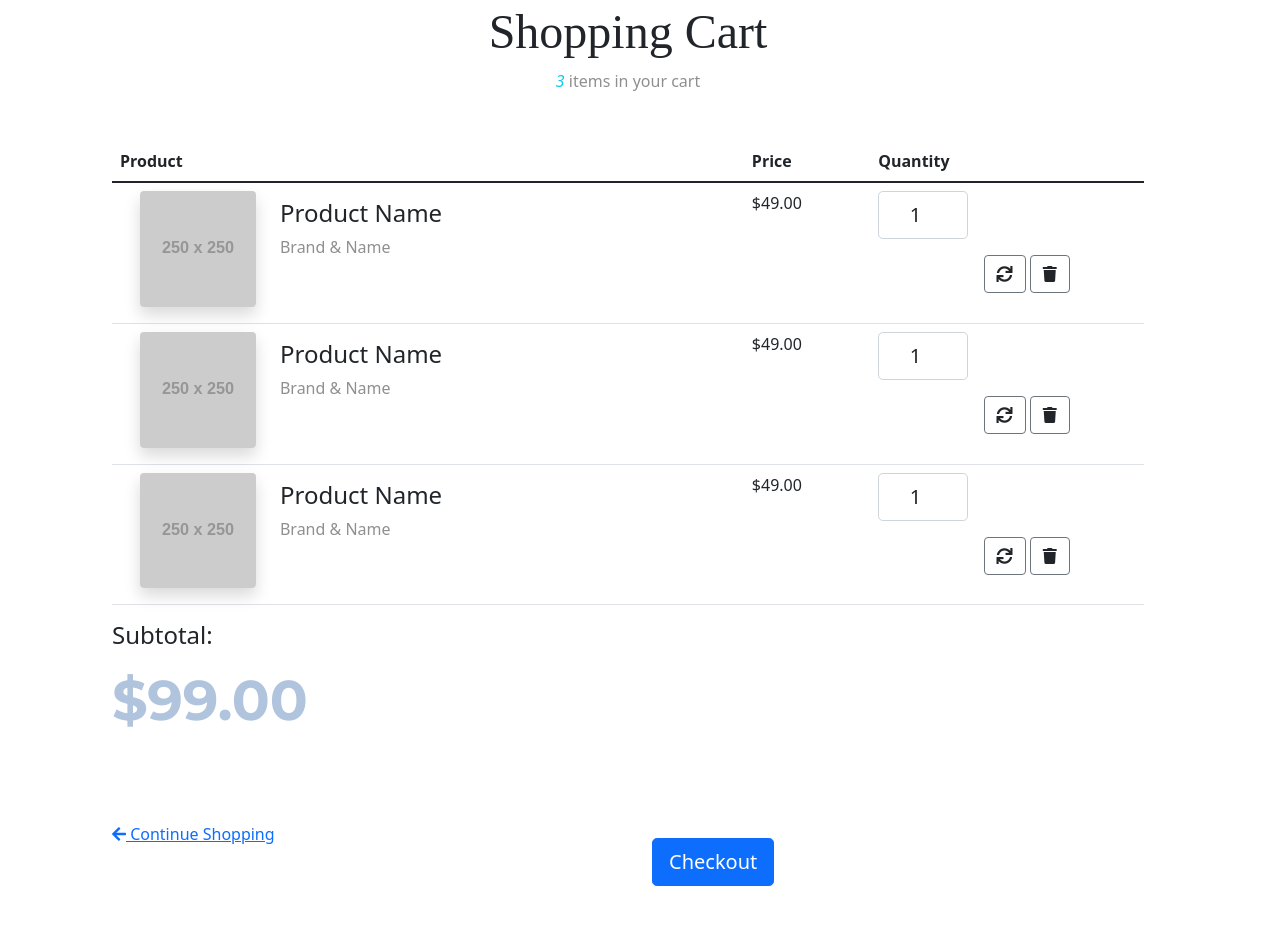
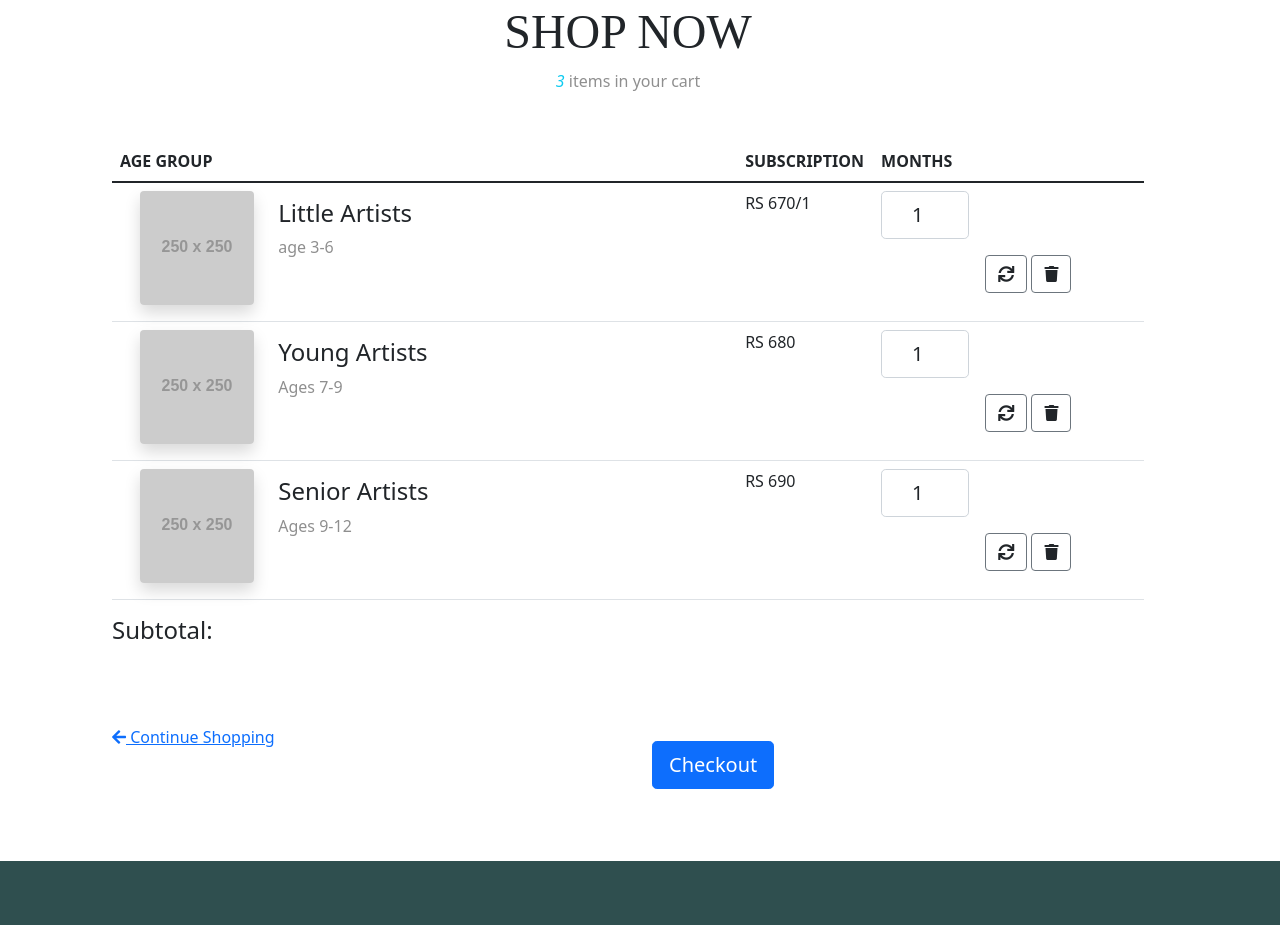
Before and after one commit to muhammedfazilk/imagiobox, a plain HTML site: page index.html in a window 1280 px wide. Shown: the part 2243-3168 px from the top of the page. Drawn offline with nearby package versions, Linux system fonts and the light colour scheme; placeholder pictures from the web are drawn by us.

Commit message:
Add files via upload

```diff
--- a/index.html
+++ b/index.html
@@ -139,21 +139,19 @@ Each box contains a series of fun filled art and craft activities, books, DIY pr
 </div>
 </section>
 
-
-
 <section id="shopnow" class="pt-5 pb-5">
   <div class="container">
     <div class="row w-100">
         <div class="col-lg-12 col-md-12 col-12">
-            <h3 class="display-5 mb-2 text-center">Shopping Cart</h3>
+            <h3 class="display-5 mb-2 text-center">SHOP NOW</h3>
             <p class="mb-5 text-center">
                 <i class="text-info font-weight-bold">3</i> items in your cart</p>
             <table id="shoppingCart" class="table table-condensed table-responsive">
                 <thead>
                     <tr>
-                        <th style="width:60%">Product</th>
-                        <th style="width:12%">Price</th>
-                        <th style="width:10%">Quantity</th>
+                        <th style="width:60%">AGE GROUP</th>
+                        <th style="width:12%">SUBSCRIPTION</th>
+                        <th style="width:10%">MONTHS</th>
                         <th style="width:16%"></th>
                     </tr>
                 </thead>
@@ -165,12 +163,12 @@ Each box contains a series of fun filled art and craft activities, books, DIY pr
                                     <img src="https://via.placeholder.com/250x250/5fa9f8/ffffff" alt="" class="img-fluid d-none d-md-block rounded mb-2 shadow ">
                                 </div>
                                 <div class="col-md-9 text-left mt-sm-2">
-                                    <h4>Product Name</h4>
-                                    <p class="font-weight-light">Brand &amp; Name</p>
+                                    <h4>Little Artists</h4>
+                                    <p class="font-weight-light">age 3-6</p>
                                 </div>
                             </div>
                         </td>
-                        <td data-th="Price">$49.00</td>
+                        <td data-th="Price">RS 670/1</td>
                         <td data-th="Quantity">
                             <input type="number" class="form-control form-control-lg text-center" value="1">
                         </td>
@@ -192,12 +190,12 @@ Each box contains a series of fun filled art and craft activities, books, DIY pr
                                     <img src="https://via.placeholder.com/250x250/5fa9f8/ffffff" alt="" class="img-fluid d-none d-md-block rounded mb-2 shadow ">
                                 </div>
                                 <div class="col-md-9 text-left mt-sm-2">
-                                    <h4>Product Name</h4>
-                                    <p class="font-weight-light">Brand &amp; Name</p>
+                                    <h4>Young Artists</h4>
+                                    <p class="font-weight-light">Ages 7-9</p>
                                 </div>
                             </div>
                         </td>
-                        <td data-th="Price">$49.00</td>
+                        <td data-th="Price">RS 680</td>
                         <td data-th="Quantity">
                             <input type="number" class="form-control form-control-lg text-center" value="1">
                         </td>
@@ -219,12 +217,12 @@ Each box contains a series of fun filled art and craft activities, books, DIY pr
                                     <img src="https://via.placeholder.com/250x250/5fa9f8/ffffff" alt="" class="img-fluid d-none d-md-block rounded mb-2 shadow ">
                                 </div>
                                 <div class="col-md-9 text-left mt-sm-2">
-                                    <h4>Product Name</h4>
-                                    <p class="font-weight-light">Brand &amp; Name</p>
+                                    <h4>Senior Artists</h4>
+                                    <p class="font-weight-light">Ages 9-12</p>
                                 </div>
                             </div>
                         </td>
-                        <td data-th="Price">$49.00</td>
+                        <td data-th="Price">RS 690</td>
                         <td data-th="Quantity">
                             <input type="number" class="form-control form-control-lg text-center" value="1">
                         </td>
@@ -243,16 +241,16 @@ Each box contains a series of fun filled art and craft activities, books, DIY pr
             </table>
             <div class="float-right text-right">
                 <h4>Subtotal:</h4>
-                <h1>$99.00</h1>
+                <h1></h1>
             </div>
         </div>
     </div>
     <div class="row mt-4 d-flex align-items-center">
         <div class="col-sm-6 order-md-2 text-right">
-            <a href="catalog.html" class="btn btn-primary mb-4 btn-lg pl-5 pr-5">Checkout</a>
+            <a href="#shopnow" class="btn btn-primary mb-4 btn-lg pl-5 pr-5">Checkout</a>
         </div>
         <div class="col-sm-6 mb-3 mb-m-1 order-md-1 text-md-left">
-            <a href="catalog.html">
+            <a href="#shopnow">
                 <i class="fas fa-arrow-left mr-2"></i> Continue Shopping</a>
         </div>
     </div>
```
